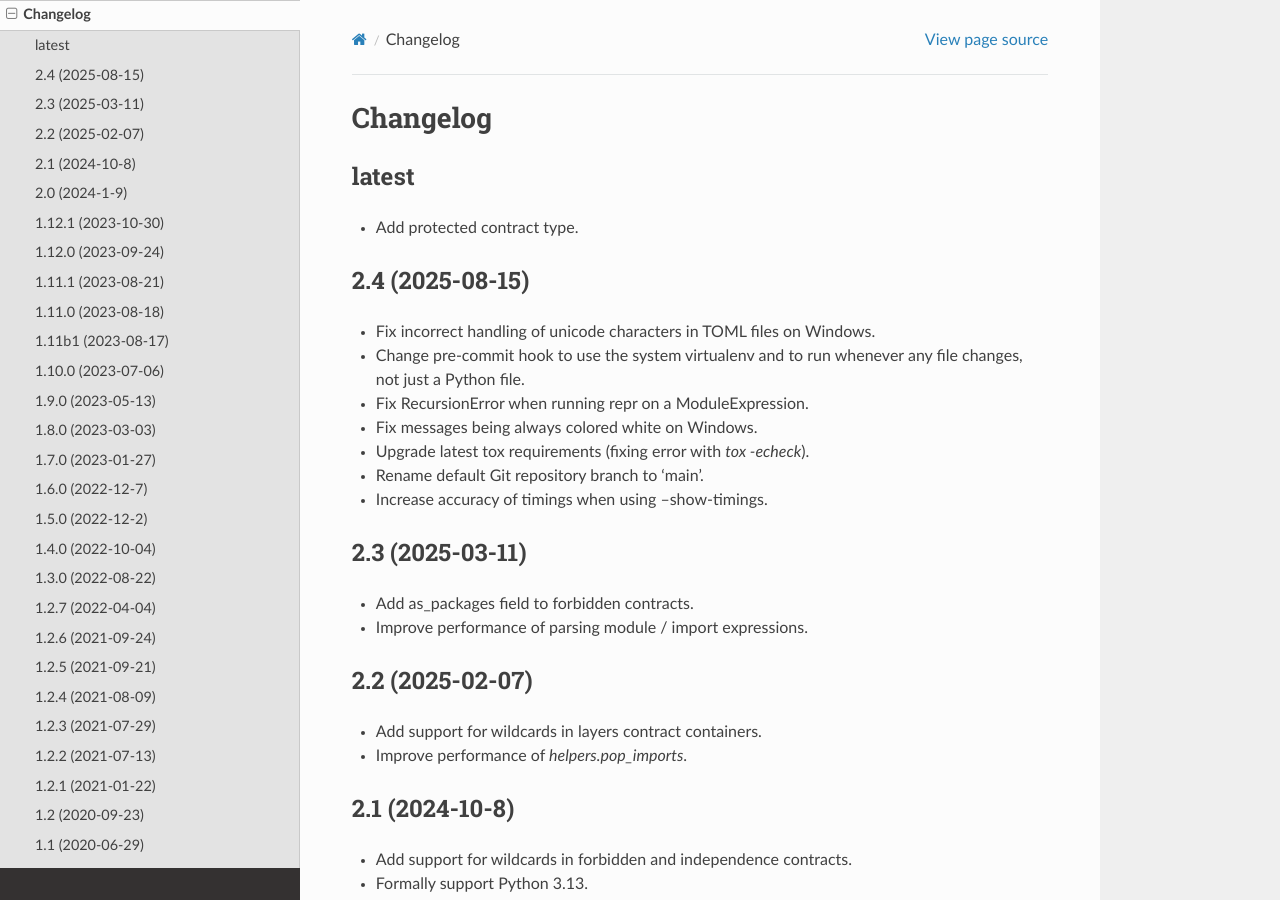
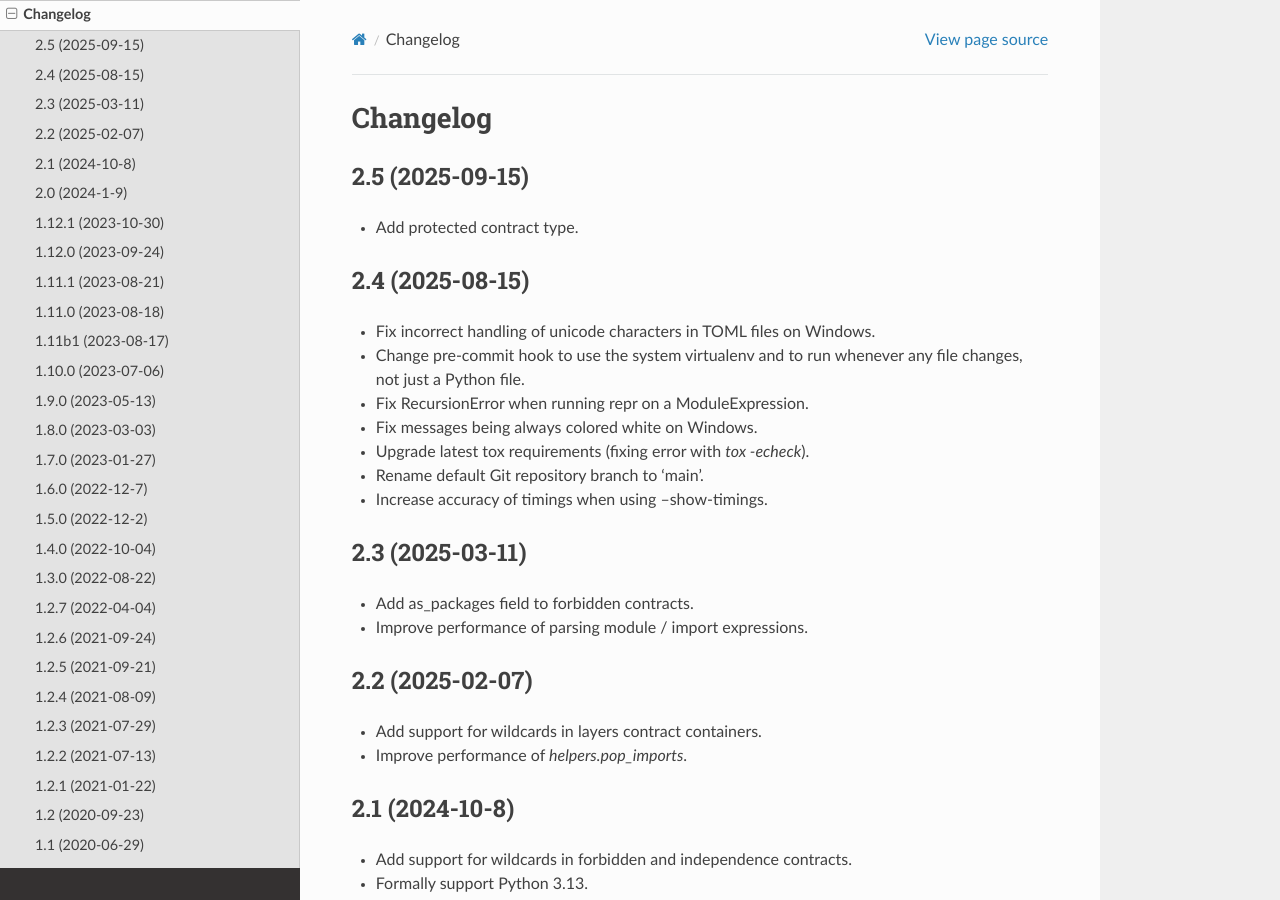
Before and after one commit to seddonym/import-linter, a Sphinx documentation site: the page built from docs/changelog.rst, in a window 1280 px wide and 900 px high. Built offline with Sphinx 7.4.7 and the Read the Docs theme 3.1.0, drawn with Linux system fonts in a browser that asks for light colours.

Commit message:
Release v2.5

```diff
--- a/CHANGELOG.rst
+++ b/CHANGELOG.rst
@@ -1,8 +1,8 @@
 Changelog
 =========
 
-latest
-------
+2.5 (2025-09-15)
+----------------
 
 * Add protected contract type.
 
--- a/docs/conf.py
+++ b/docs/conf.py
@@ -27,7 +27,7 @@
 # The short X.Y version
 version = ''
 # The full version, including alpha/beta/rc tags
-release = '2.4'
+release = '2.5'
 
 
 # -- General configuration ---------------------------------------------------
--- a/pyproject.toml
+++ b/pyproject.toml
@@ -4,7 +4,7 @@
 
 [project]
 name = "import-linter"
-version = "2.4"
+version = "2.5"
 license = {text = "BSD 2-Clause License"}
 description = "Enforces rules for the imports within and between Python packages."
 authors = [
--- a/src/importlinter/__init__.py
+++ b/src/importlinter/__init__.py
@@ -1,4 +1,4 @@
-__version__ = "2.4"
+__version__ = "2.5"
 
 from .application import output  # noqa
 from .domain import fields  # noqa
```
